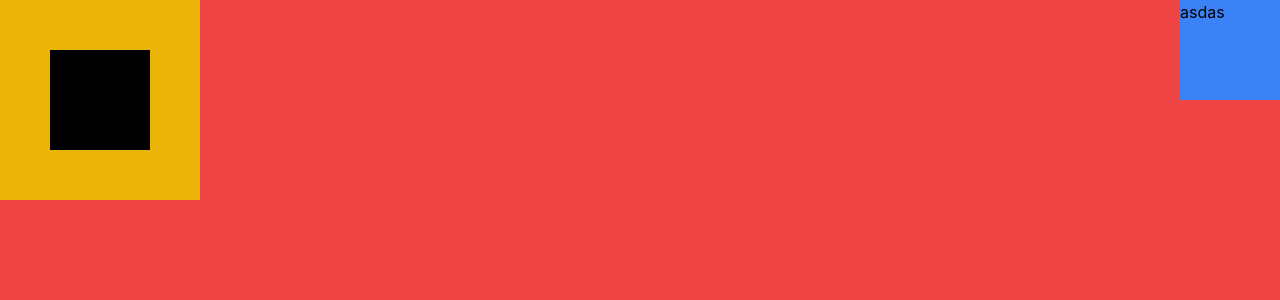
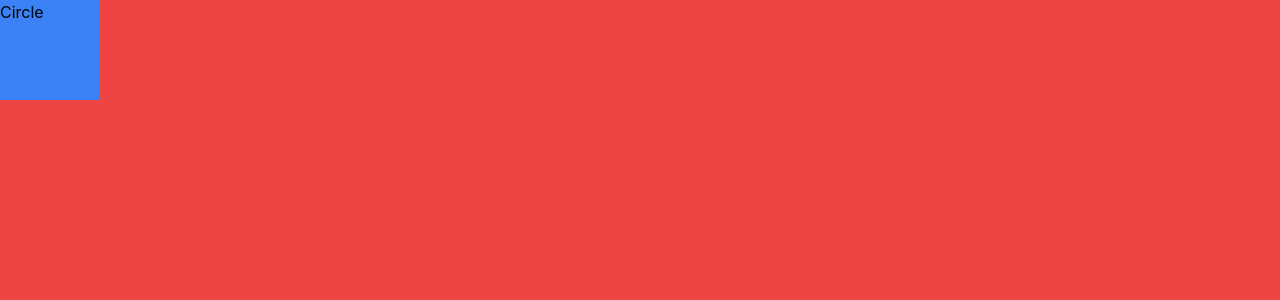
Before and after one commit to Jitulteron7/Object-drag-react, a React (Vite) app: page / in a window 1280 px wide. Shown: the top 300 px of the page. Built offline with nearby package versions, Linux system fonts and the light colour scheme.

Commit message:
approach v2

```diff
--- a/src/components/drag-wrapper/index.tsx
+++ b/src/components/drag-wrapper/index.tsx
@@ -1,70 +1,92 @@
-import React, { useCallback, useState } from 'react';
+import React, { useCallback, useEffect, useMemo, useState } from 'react';
 
 type Props = {
   children: React.ReactNode;
 };
 
-type PositionType = {
-  x: number;
-  y: number;
-};
-const POSITION: PositionType = {
+const POSITION = {
   x: 0,
   y: 0,
 };
-
 const DragWrapper = (props: Props) => {
   const { children } = props;
-  const [propertyState, setPropertyState] = useState({
-    dragging: false,
+  const [state, setState] = useState({
+    isDragging: false,
     origin: POSITION,
-    translation: POSITION,
+    tranlation: POSITION,
   });
 
-  const dragStart = useCallback((e: React.MouseEvent) => {
-    const { clientX, clientY } = e;
-    setPropertyState((state) => ({
+  const handleMouseDown = useCallback(
+    ({ clientX, clientY }: React.MouseEvent) => {
+      console.log('mouse down', clientX, clientY);
+
+      setState((state) => ({
+        ...state,
+        isDragging: true,
+        origin: {
+          x: state.origin.x != 0 ? state.origin.x : clientX,
+          y: state.origin.y != 0 ? state.origin.y : clientY,
+        },
+      }));
+    },
+    []
+  );
+
+  const handleMouseMove = useCallback(
+    (e: MouseEvent) => {
+      const { clientX, clientY } = e;
+      if (state.isDragging) {
+        const translation = {
+          x: clientX - state.origin.x,
+          y: clientY - state.origin.y,
+        };
+        console.log('mouse move', translation);
+        setState((state) => ({
+          ...state,
+          tranlation: translation,
+        }));
+      }
+    },
+    [state.origin]
+  );
+
+  const handleMouseUp = useCallback(() => {
+    console.log('mouse up');
+    setState((state) => ({
       ...state,
-      dragging: true,
-      origin: { x: clientX, y: clientY },
+      isDragging: false,
     }));
   }, []);
 
+  useEffect(() => {
+    console.log(state.isDragging, 'state.isDragging');
 
+    if (state.isDragging) {
+      window.addEventListener('mousemove', handleMouseMove);
+      window.addEventListener('mouseup', handleMouseUp);
+    }
 
-  const dragging = (e: React.MouseEvent) => {
-    console.log('dragging');
-    if (propertyState.dragging) {
-      const left = e.screenX - propertyState.diffX;
-      const top = e.screenY - propertyState.diffY;
+    return () => {
+      window.removeEventListener('mousemove', handleMouseMove);
+      window.removeEventListener('mouseup', handleMouseUp);
+    };
+  }, [state.isDragging, handleMouseUp, handleMouseMove]);
 
-      setPropertyState({
-        ...propertyState,
-        styles: {
-          left: left,
-          top: top,
-        },
-      });
-    }
-  };
-
-  const onDragEnd = () => {
-    console.log('onDragEnd');
-    setPropertyState({
-      ...propertyState,
-      dragging: false,
-    });
-  };
+  const style = useMemo(
+    (): Partial<React.CSSProperties> => ({
+      cursor: state.isDragging ? 'move' : '',
+      transform: `translate(${state.tranlation.x}px, ${state.tranlation.y}px)`,
+      transition: state.isDragging ? 'none' : 'transform 500ms',
+      zIndex: state.isDragging ? '2' : '1',
+      position: state.isDragging ? 'absolute' : 'relative',
+      width: 'fit-content',
+      userSelect: state.isDragging ? 'none' : 'element',
+    }),
+    [state.isDragging, state.tranlation]
+  );
 
   return (
-    <div
-      className={`absolute cursor-move top-0 left-0 w-[200px] h-[200px] flex justify-center items-center ${
-        propertyState.dragging ? 'bg-blue-500' : 'bg-yellow-500'
-      } ${propertyState.dragging ? 'user-select:none' : ''}`}
-      style={{ ...propertyState.styles }}
-      onMouseDown={dragStart}
-      onMouseMove={dragging}
-      onMouseUp={onDragEnd}>
+    <div style={{ ...style }} onMouseDown={handleMouseDown} className="">
       {children}
     </div>
   );
--- a/src/components/editor/edit.tsx
+++ b/src/components/editor/edit.tsx
@@ -10,17 +10,6 @@ const Editor = (props: Props) => {
       <DragWrapper>
         <Circle />
       </DragWrapper>
-      <div
-        className="bg-blue-500 h-[100px] w-[100px] absolute right-0"
-        onMouseUp={() => {
-          console.log('mouse up');
-        }}
-        onMouseDown={() => {
-          console.log('mouse down');
-        }}>
-        {' '}
-        asdas
-      </div>
     </div>
   );
 };
--- a/src/components/tools/circle.tsx
+++ b/src/components/tools/circle.tsx
@@ -3,9 +3,7 @@ import React from 'react';
 type Props = {};
 
 const Circle = (props: Props) => {
-  return (
-    <div className="bg-black w-[100px] h-[100px] border-r-[100px]">Circle</div>
-  );
+  return <div className="bg-blue-500 w-[100px] h-[100px] ">Circle</div>;
 };
 
 export default Circle;
```
